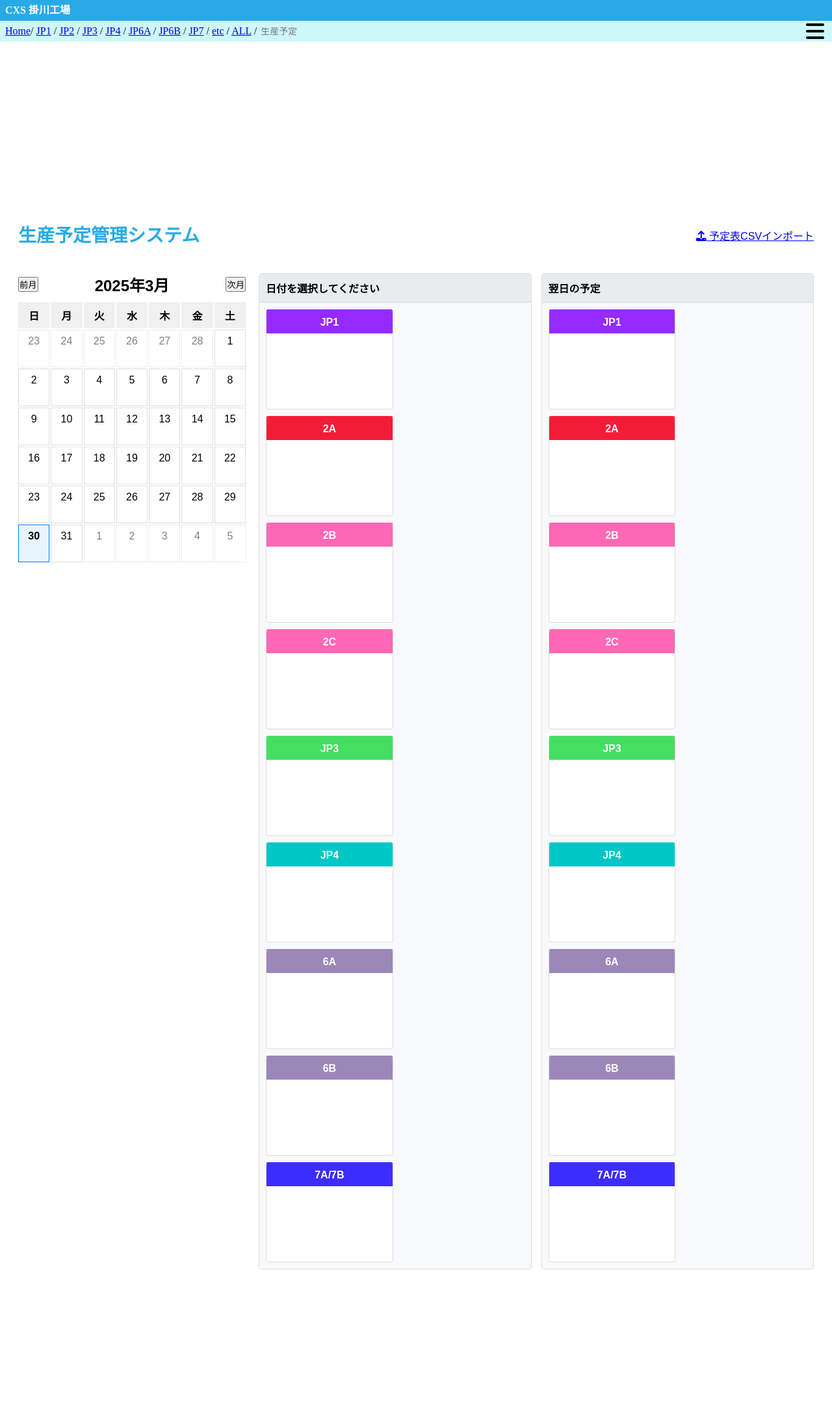
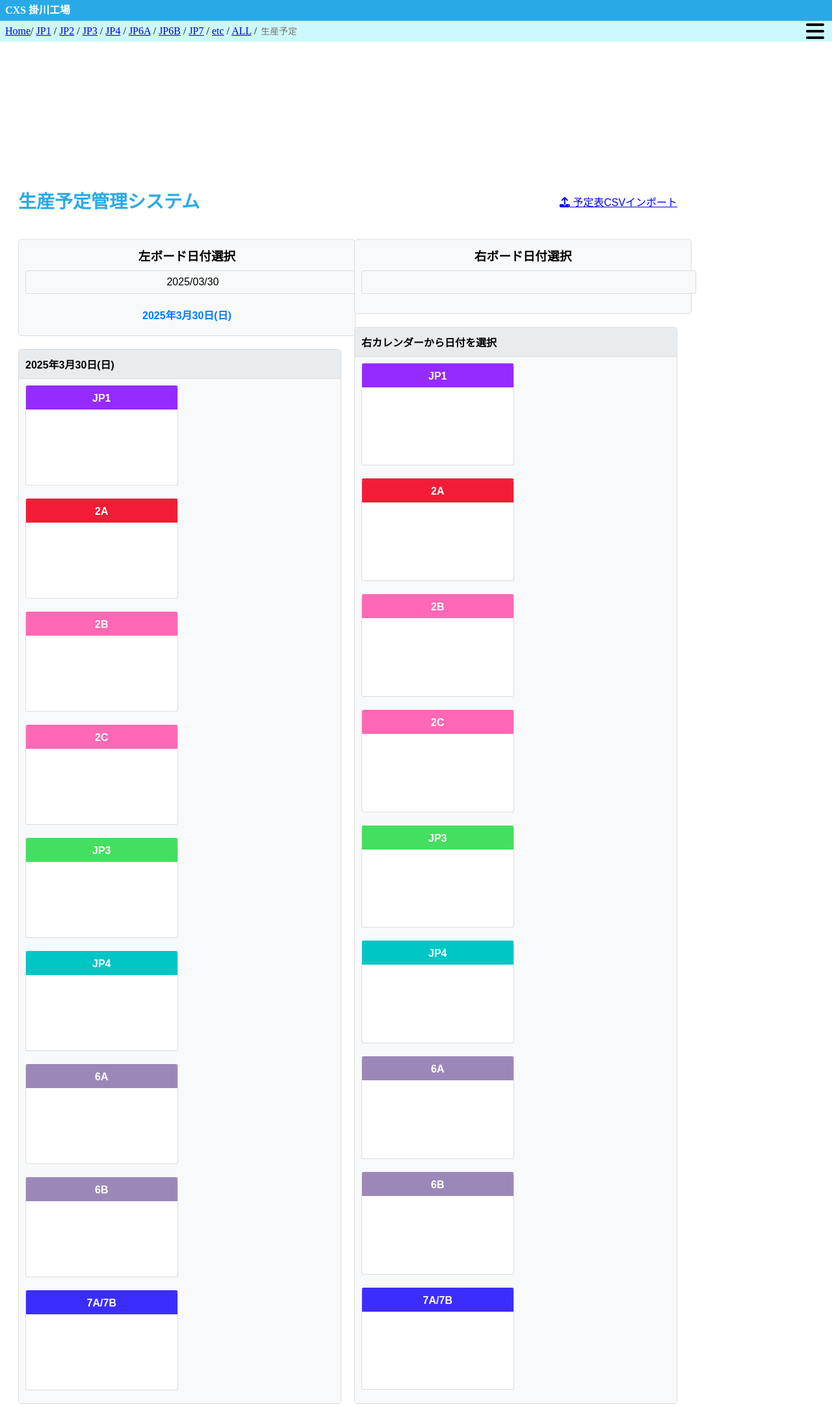
Before and after one commit to Ma-saan/cxs_django_websystem, a Django app: page /schedule_manager/ in a window 1280 px wide. Shown: the whole page at 65% size. Before the commit the page ends 1953 px from the top, so only its background shows below. Run offline with Django 5.2, Linux system fonts and the light colour scheme; data that the repository does not hold is empty; some libraries are stand-ins or nearby versions.

Commit message:
カレンダーをｊQueryDatepickerに変更

```diff
--- a/schedule_manager/static/schedule_manager/css/schedule_board.css
+++ b/schedule_manager/static/schedule_manager/css/schedule_board.css
@@ -18,15 +18,28 @@
     gap: 10px;
 }
 
+/* 2カラムレイアウト */
 .container-flex {
     display: flex;
     gap: 20px;
 }
 
+/* 左右のボードカラム */
+.board-column {
+    flex: 1;
+    display: flex;
+    flex-direction: column;
+    min-width: 0; /* flexboxの子要素が親コンテナをはみ出さないようにする */
+}
+
 /* カレンダー部分 */
 .calendar-container {
-    width: 350px;
-    flex-shrink: 0;
+    width: 100%;
+    margin-bottom: 20px;
+    border: 1px solid #ddd;
+    border-radius: 5px;
+    padding: 10px;
+    background-color: #f8f9fa;
 }
 
 .calendar-controls {
@@ -68,18 +81,15 @@
 }
 
 /* 生産管理ボード */
-.schedule-data {
-    flex: 1;
-    display: flex;
-    gap: 15px;
-}
-
 .production-side {
     flex: 1;
     border: 1px solid #ddd;
     border-radius: 5px;
     background-color: #f8f9fa;
     overflow: hidden;
+    min-height: 500px; /* 最低限の高さを確保 */
+    display: flex;
+    flex-direction: column;
 }
 
 .date-header {
@@ -98,6 +108,8 @@
     display: flex;
     flex-wrap: wrap;
     gap: 10px;
+    overflow-y: auto; /* スクロール可能に */
+    flex: 1; /* 残りのスペースを埋める */
 }
 
 /* ライン表示 */
@@ -107,6 +119,7 @@
     border-radius: 4px;
     overflow: hidden;
     background-color: white;
+    margin-bottom: 10px;
 }
 
 .line-header {
@@ -258,3 +271,71 @@
 .color-swatch:hover {
     transform: scale(1.1);
 }
+
+/* レスポンシブ対応 */
+@media (max-width: 1200px) {
+    .container-flex {
+        flex-direction: column;
+    }
+
+    .board-column {
+        width: 100%;
+    }
+}
+
+@media (max-width: 768px) {
+    .line-container {
+        width: 100%;
+    }
+}
+
+.datepicker-input {
+    width: 100%;
+    padding: 8px;
+    text-align: center;
+    font-size: 16px;
+    border: 1px solid #ddd;
+    border-radius: 4px;
+    background-color: #f8f9fa;
+    cursor: pointer;
+    margin-bottom: 10px;
+}
+
+.calendar-title {
+    margin-bottom: 10px;
+    text-align: center;
+}
+
+.calendar-widget {
+    width: 100%;
+    margin-bottom: 10px;
+}
+
+.selected-date-display {
+    text-align: center;
+    font-weight: bold;
+    margin-bottom: 10px;
+    color: #007bff;
+}
+
+/* DatepickerのUI調整 */
+.ui-datepicker {
+    width: 100%;
+    max-width: 350px;
+    margin: 0 auto;
+    font-size: 14px;
+}
+
+.ui-datepicker .ui-datepicker-header {
+    background-color: #f8f9fa;
+    border: 1px solid #ddd;
+}
+
+.ui-datepicker .ui-datepicker-title {
+    font-weight: bold;
+}
+
+.ui-datepicker-calendar .ui-state-active {
+    background-color: #cce5ff !important;
+    border-color: #007bff !important;
+}
--- a/schedule_manager/static/schedule_manager/js/schedule_board.js
+++ b/schedule_manager/static/schedule_manager/js/schedule_board.js
@@ -35,8 +35,8 @@
     };
 
     // 状態変数
-    let currentDate = new Date();
-    let selectedDate = null;
+    let leftSelectedDate = null;
+    let rightSelectedDate = null;
     let selectedCard = null;
     let boardData = {
         left: {},
@@ -67,111 +67,70 @@
     }
 
     // カレンダー初期化
-    function initCalendar() {
-        const calendarGrid = $('#calendar-grid');
-        const currentMonthDisplay = $('#current-month');
+    function initCalendars() {
+        // 日本語化設定
+        $.datepicker.regional['ja'] = {
+            closeText: '閉じる',
+            prevText: '<前',
+            nextText: '次>',
+            currentText: '今日',
+            monthNames: ['1月','2月','3月','4月','5月','6月',
+                         '7月','8月','9月','10月','11月','12月'],
+            monthNamesShort: ['1月','2月','3月','4月','5月','6月',
+                              '7月','8月','9月','10月','11月','12月'],
+            dayNames: ['日曜日','月曜日','火曜日','水曜日','木曜日','金曜日','土曜日'],
+            dayNamesShort: ['日','月','火','水','木','金','土'],
+            dayNamesMin: ['日','月','火','水','木','金','土'],
+            weekHeader: '週',
+            dateFormat: 'yy/mm/dd',
+            firstDay: 0,
+            isRTL: false,
+            showMonthAfterYear: true,
+            yearSuffix: '年'
+        };
+        $.datepicker.setDefaults($.datepicker.regional['ja']);
 
-        // 曜日のヘッダーを追加
-        const weekdays = ["日", "月", "火", "水", "木", "金", "土"];
-        weekdays.forEach(day => {
-            calendarGrid.append(
-                $('<div>').addClass('calendar-day-header').text(day)
-            );
+        // 左カレンダー初期化
+        $("#left-datepicker").datepicker({
+            onSelect: function(dateText, inst) {
+                const selectedDate = $(this).datepicker('getDate');
+
+                // 表示用フォーマット
+                const displayDate = formatDateForDisplay(selectedDate);
+                $("#left-date").text(displayDate);
+                $("#left-selected-date").text(displayDate);
+
+                // ボードデータ更新
+                leftSelectedDate = selectedDate;  // グローバル変数に保存
+                loadBoardData('left');
+            }
         });
 
-        // カレンダー更新
-        function updateCalendar() {
-            // 現在の年月を表示
-            currentMonthDisplay.text(
-                `${currentDate.getFullYear()}年${currentDate.getMonth() + 1}月`
-            );
+        // 右カレンダー初期化
+        $("#right-datepicker").datepicker({
+            onSelect: function(dateText, inst) {
+                const selectedDate = $(this).datepicker('getDate');
 
-            // 日付部分をクリア (ヘッダーは残す)
-            calendarGrid.children().slice(7).remove();
+                // 表示用フォーマット
+                const displayDate = formatDateForDisplay(selectedDate);
+                $("#right-date").text(displayDate);
+                $("#right-selected-date").text(displayDate);
 
-            // 月初の日付
-            const firstDay = new Date(currentDate.getFullYear(), currentDate.getMonth(), 1);
-            // 月初の曜日（0-6, 0が日曜）
-            const firstDayIndex = firstDay.getDay();
-
-            // 月末の日付
-            const lastDay = new Date(currentDate.getFullYear(), currentDate.getMonth() + 1, 0);
-            const lastDate = lastDay.getDate();
-
-            // 前月の末日
-            const prevLastDay = new Date(currentDate.getFullYear(), currentDate.getMonth(), 0);
-            const prevLastDate = prevLastDay.getDate();
-
-            // 前月の日を追加
-            for (let i = firstDayIndex; i > 0; i--) {
-                const dayElement = $('<div>')
-                    .addClass('calendar-day previous-month')
-                    .text(prevLastDate - i + 1)
-                    .css('opacity', '0.5');
-                calendarGrid.append(dayElement);
+                // ボードデータ更新
+                rightSelectedDate = selectedDate;  // グローバル変数に保存
+                loadBoardData('right');
             }
-
-            // 現在の月の日を追加
-            for (let i = 1; i <= lastDate; i++) {
-                const dayElement = $('<div>')
-                    .addClass('calendar-day current-month')
-                    .text(i);
-
-                // 今日の日付をハイライト
-                const today = new Date();
-                if (i === today.getDate() &&
-                    currentDate.getMonth() === today.getMonth() &&
-                    currentDate.getFullYear() === today.getFullYear()) {
-                    dayElement.css({
-                        'background-color': '#e8f4ff',
-                        'border-color': '#007bff',
-                        'font-weight': 'bold'
-                    });
-                }
-
-                // 日付クリック時の処理
-                dayElement.on('click', function() {
-                    // 選択されているすべての日付のハイライトを解除
-                    $('.calendar-day.selected').removeClass('selected').css('background-color', '');
-
-                    // この日付をハイライト
-                    dayElement.addClass('selected').css('background-color', '#cce5ff');
-
-                    // 選択された日付の予定を表示
-                    selectedDate = new Date(currentDate.getFullYear(), currentDate.getMonth(), i);
-                    loadBoardData();
         });
 
-                calendarGrid.append(dayElement);
-            }
+        // 初期表示として今日の日付を設定（左カレンダー）
+        const today = new Date();
+        $("#left-datepicker").datepicker("setDate", today);
+        leftSelectedDate = today;
+        $("#left-date").text(formatDateForDisplay(today));
+        $("#left-selected-date").text(formatDateForDisplay(today));
 
-            // 翌月の日を必要に応じて追加
-            const totalCells = firstDayIndex + lastDate;
-            const remainingCells = 42 - totalCells; // 6行 × 7列
-
-            for (let i = 1; i <= remainingCells; i++) {
-                const dayElement = $('<div>')
-                    .addClass('calendar-day next-month')
-                    .text(i)
-                    .css('opacity', '0.5');
-                calendarGrid.append(dayElement);
-            }
-        }
-
-        // 前月ボタンのイベント
-        $('#prev-month').on('click', function() {
-            currentDate = new Date(currentDate.getFullYear(), currentDate.getMonth() - 1, 1);
-            updateCalendar();
-        });
-
-        // 次月ボタンのイベント
-        $('#next-month').on('click', function() {
-            currentDate = new Date(currentDate.getFullYear(), currentDate.getMonth() + 1, 1);
-            updateCalendar();
-        });
-
-        // 初期表示
-        updateCalendar();
+        // 日付が選択されていない状態でも正しく表示されるようにする
+        loadBoardData('left');
     }
 
     // ボード初期化
@@ -223,25 +182,18 @@
         // 両ボードにライン生成
         createLines(leftBoard);
         createLines(rightBoard);
-
     }
 
     // ボードデータ読み込み
-    function loadBoardData() {
+    function loadBoardData(side) {
+        const selectedDate = side === 'left' ? leftSelectedDate : rightSelectedDate;
         if (!selectedDate) return;
 
-        // 左側のボード（選択日）
-        const leftDate = new Date(selectedDate);
-        $('#left-date').text(formatDateForDisplay(leftDate));
-
-        // 右側のボード（翌日）
-        const rightDate = new Date(leftDate);
-        rightDate.setDate(rightDate.getDate() + 1);
-        $('#right-date').text(formatDateForDisplay(rightDate));
+        // 日付ヘッダーを更新
+        $(`#${side}-date`).text(formatDateForDisplay(selectedDate));
 
         // データ取得
-        fetchScheduleData('left', leftDate);
-        fetchScheduleData('right', rightDate);
+        fetchScheduleData(side, selectedDate);
     }
 
     // スケジュールデータ取得
@@ -249,21 +201,6 @@
         const formattedDate = formatDateForApi(date);
 
         console.log(`${side}側のデータを取得: ${formattedDate}`);
-
-    // APIのwork_centerとクライアントのIDのマッピング
-    const workCenterMapping = {
-        1: '200100',  // JP1
-        2: '200201',  // 2A
-        3: '200200',  // 2B
-        4: '200202',  // 2C
-        5: '200300',  // JP3
-        6: '200400',  // JP4
-        7: '200601',  // 6A
-        8: '200602',  // 6B
-        9: '200700',  // 7A/7B
-        10: '200700', // 予備
-        11: '200700'  // 予備
-    };
 
         $.ajax({
             url: `${API_URL}schedules/?date=${formattedDate}`,
@@ -327,8 +264,6 @@
 
     // カード要素の作成
     function createCardElement(card, side) {
-    // console.log('カード作成:', card);
-
         let cardColor = card.display_color || '#ffffff';
 
         // 色形式の検証と修正
@@ -388,7 +323,7 @@
 
         cardElement.append(nameElement, detailsElement);
 
-    // 特殊属性の表示（現状のままでOK）
+        // 特殊属性の表示
         if (card.attributes && card.attributes.length > 0) {
             const attributesElement = $('<div>').addClass('product-attributes');
 
@@ -477,7 +412,7 @@
                     side: side,
                     lineId: lineId,
                     position: position,
-                    date: formatDateForApi(side === 'left' ? selectedDate : new Date(selectedDate.getTime() + 86400000))
+                    date: formatDateForApi(side === 'left' ? leftSelectedDate : rightSelectedDate)
                 }
             }),
             success: function(data) {
@@ -491,7 +426,7 @@
                 alert('位置情報の更新に失敗しました');
 
                 // 元の状態に戻すために再読み込み
-                loadBoardData();
+                loadBoardData(side);
             }
         });
     }
@@ -676,7 +611,7 @@
     // 初期化
     function init() {
         // カレンダー初期化
-        initCalendar();
+        initCalendars();
 
         // ボード初期化
         initBoard();
@@ -782,14 +717,21 @@
     // 公開API
     return {
         init: init,
-        // デバッグ機能を追加
+        // デバッグ機能
         debug: {
-            loadDate: function(dateStr) {
+            loadDate: function(dateStr, side = 'left') {
                 const year = parseInt(dateStr.substring(0, 4));
                 const month = parseInt(dateStr.substring(4, 6)) - 1;
                 const day = parseInt(dateStr.substring(6, 8));
-                selectedDate = new Date(year, month, day);
-                loadBoardData();
+                const date = new Date(year, month, day);
+
+                if (side === 'left') {
+                    leftSelectedDate = date;
+                    loadBoardData('left');
+                } else {
+                    rightSelectedDate = date;
+                    loadBoardData('right');
+                }
                 return true;
             },
             showData: function() {
@@ -819,7 +761,6 @@
 
                 return `${side}ボードの${lineId}ラインにテストカードを追加しました`;
             },
-
             // レイアウト確認
             checkLayout: function() {
                 const leftLines = $('#board-left .production-lines .line-cards');
--- a/schedule_manager/templates/schedule_manager/index.html
+++ b/schedule_manager/templates/schedule_manager/index.html
@@ -5,6 +5,8 @@
 {% csrf_token %}
 <link rel="stylesheet" href="{% static 'schedule_manager/css/schedule_board.css' %}">
 <link rel="stylesheet" href="{% static 'schedule_manager/css/product_cards.css' %}">
+<!-- jQuery UI スタイルシート -->
+<link rel="stylesheet" href="https://code.jquery.com/ui/1.13.2/themes/base/jquery-ui.css">
 
 <div class="schedule-container">
     <div class="schedule-header">
@@ -13,38 +15,51 @@
             <a href="{% url 'schedule_manager:import_csv' %}" class="btn btn-primary">
                 <i class="fa fa-upload"></i> 予定表CSVインポート
             </a>
-
         </div>
     </div>
 
     <div class="container-flex">
-        <!-- カレンダー表示部分 -->
-        <div class="calendar-container">
-            <div class="calendar-controls">
-                <button id="prev-month" class="btn btn-outline">前月</button>
-                <h2 id="current-month">2025年3月</h2>
-                <button id="next-month" class="btn btn-outline">次月</button>
+        <!-- 左カラム -->
+        <div class="board-column">
+            <!-- 左カレンダー -->
+            <div class="calendar-container" id="left-calendar-container">
+                <div class="calendar-title">
+                    <h3>左ボード日付選択</h3>
+                </div>
+                <div class="calendar-widget">
+                    <input type="text" id="left-datepicker" class="datepicker-input" readonly>
+                </div>
+                <div id="left-selected-date" class="selected-date-display"></div>
             </div>
 
-            <div class="calendar-grid" id="calendar-grid">
-                <!-- カレンダーグリッドはJavaScriptで生成 -->
-            </div>
-        </div>
-
-        <!-- 生産予定表示エリア -->
-        <div id="production-board" class="schedule-data">
+            <!-- 左ボード -->
             <div id="board-left" class="production-side">
                 <div class="date-header">
-                    <h3 id="left-date">日付を選択してください</h3>
+                    <h3 id="left-date">左カレンダーから日付を選択</h3>
                 </div>
                 <div class="production-lines">
                     <!-- ラインとカードはJSで生成 -->
                 </div>
             </div>
+        </div>
 
+        <!-- 右カラム -->
+        <div class="board-column">
+            <!-- 右カレンダー -->
+            <div class="calendar-container" id="right-calendar-container">
+                <div class="calendar-title">
+                    <h3>右ボード日付選択</h3>
+                </div>
+                <div class="calendar-widget">
+                    <input type="text" id="right-datepicker" class="datepicker-input" readonly>
+                </div>
+                <div id="right-selected-date" class="selected-date-display"></div>
+            </div>
+
+            <!-- 右ボード -->
             <div id="board-right" class="production-side">
                 <div class="date-header">
-                    <h3 id="right-date">翌日の予定</h3>
+                    <h3 id="right-date">右カレンダーから日付を選択</h3>
                 </div>
                 <div class="production-lines">
                     <!-- ラインとカードはJSで生成 -->
@@ -99,15 +114,14 @@
     </div>
 </div>
 
-<!-- jQueryとjQuery UI -->
+<!-- jQuery & jQuery UI -->
 <script src="https://code.jquery.com/jquery-3.6.4.min.js"></script>
 <script src="https://code.jquery.com/ui/1.13.2/jquery-ui.min.js"></script>
 
+<!-- アプリケーションスクリプト -->
 <script src="{% static 'schedule_manager/js/schedule_board.js' %}"></script>
 <script src="{% static 'schedule_manager/js/product_cards.js' %}"></script>
 <script src="{% static 'schedule_manager/js/schedule_manager_utils.js' %}"></script>
-
 <script src="{% static 'schedule_manager/js/schedule_debug_helper.js' %}"></script>
 
-
 {% endblock %}
```
Lines whose indentation alone changed are shown as unchanged.
